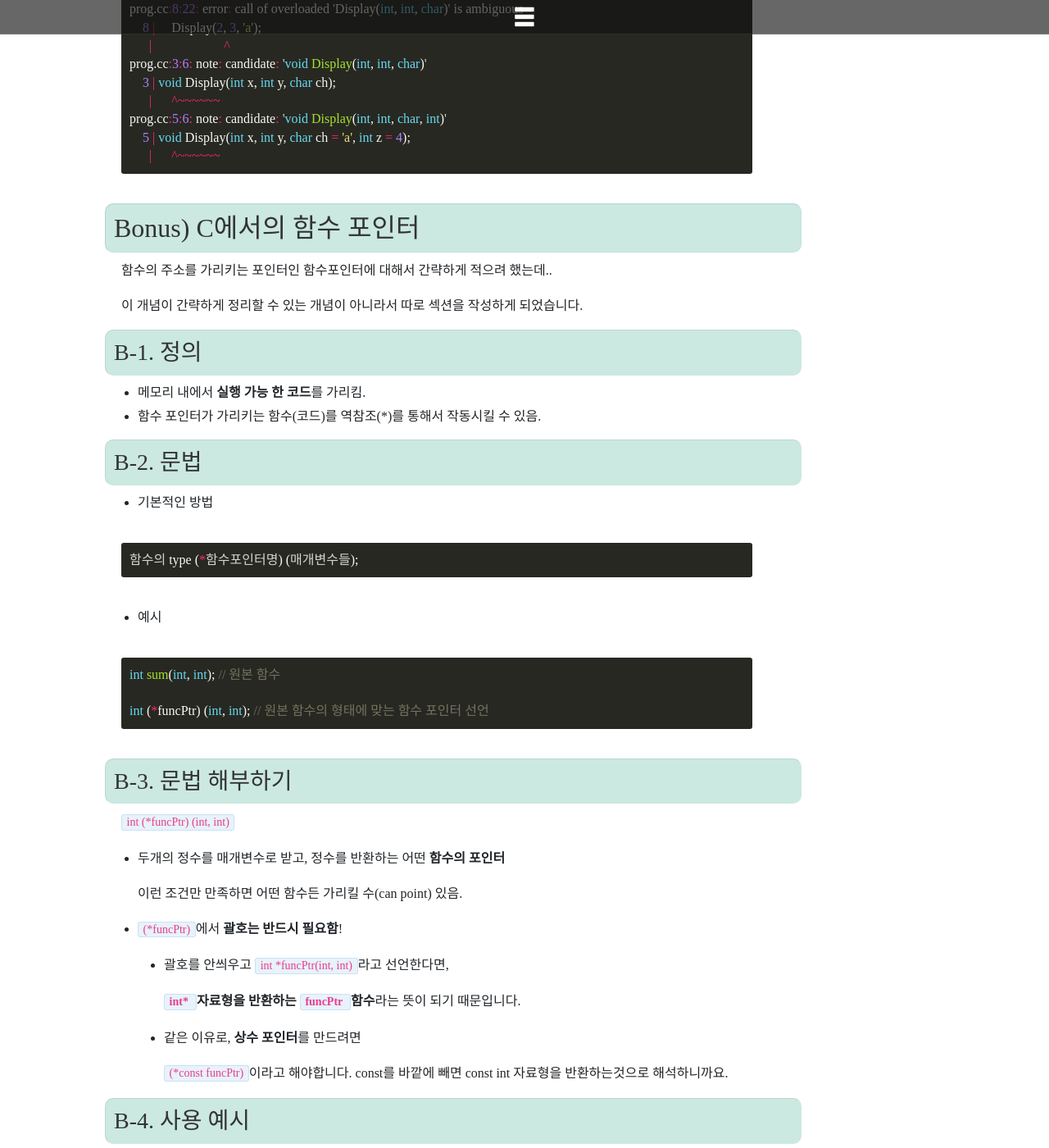
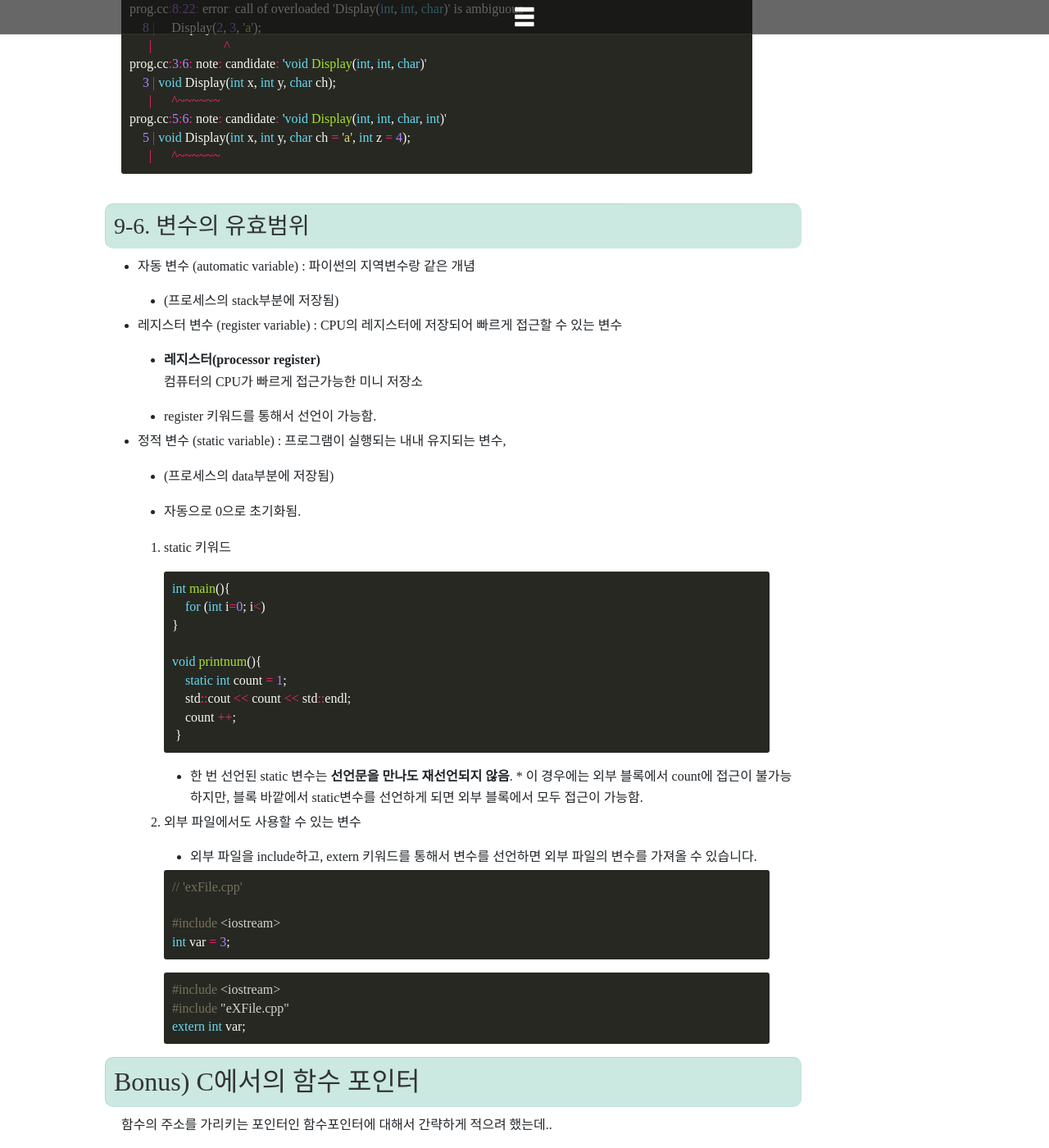
Before and after one commit to DongChanS/DongChanS.github.io, a Jekyll site: the page built from _posts/2019-07-02-102.md, in a window 1280 px wide and 1400 px high, scrolled down 4815 px. Shown: the whole window at 82% size. Built offline with Jekyll 4.4.1, drawn with Linux system fonts in a browser that asks for light colours; nearby versions of some CDN libraries; some web fonts are replaced; comment, search, counter and statistics services are not loaded.

Commit message:
add post & update post

````diff
--- a/_posts/2019-07-02-102.md
+++ b/_posts/2019-07-02-102.md
@@ -197,6 +197,62 @@ prog.cc:5:6: note: candidate: 'void Display(int, int, char, int)'
       |      ^~~~~~~
 ```
 
+### 9-6. 변수의 유효범위
+
+* 자동 변수 (automatic variable) : 파이썬의 지역변수랑 같은 개념
+
+  * (프로세스의 stack부분에 저장됨)
+
+* 레지스터 변수 (register variable) : CPU의 레지스터에 저장되어 빠르게 접근할 수 있는 변수
+
+  * 레지스터(processor register)
+
+    : 컴퓨터의 CPU가 빠르게 접근가능한 미니 저장소
+
+  * register 키워드를 통해서 선언이 가능함.
+
+* 정적 변수 (static variable) : 프로그램이 실행되는 내내 유지되는 변수,
+
+  * (프로세스의 data부분에 저장됨)
+
+  * 자동으로 0으로 초기화됨.
+
+  1. static 키워드
+
+     ```c++
+     int main(){
+         for (int i=0; i<)
+     }
+
+     void printnum(){
+         static int count = 1;
+         std::cout << count << std::endl;
+         count ++;
+   }
+     ```
+
+     * 한 번 선언된 static 변수는 **선언문을 만나도 재선언되지 않음**.
+   * 이 경우에는 외부 블록에서 count에 접근이 불가능하지만, 블록 바깥에서 static변수를 선언하게 되면 외부 블록에서 모두 접근이 가능함.
+
+  2. 외부 파일에서도 사용할 수 있는 변수
+
+     * 외부 파일을 include하고, extern 키워드를 통해서 변수를 선언하면 외부 파일의 변수를 가져올 수 있습니다.
+
+     ```c++
+     // 'exFile.cpp'
+
+     #include <iostream>
+     int var = 3;
+     ```
+
+     ```c++
+     #include <iostream>
+     #include "eXFile.cpp"
+     extern int var;
+     ```
+
+
+
 
 
 
````
Also changed, not shown: _posts/2019-07-03-103.md (added, +168 -0 lines).
